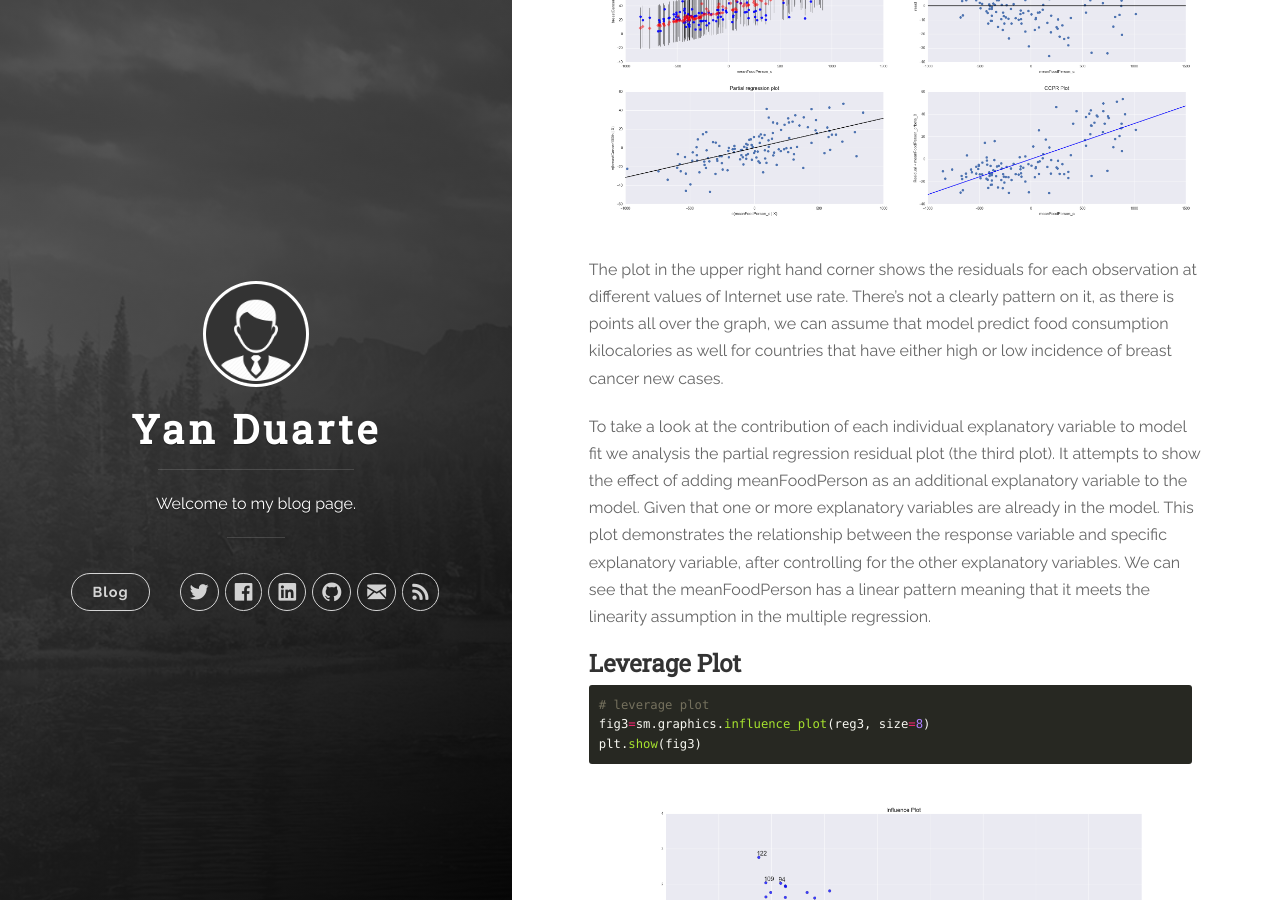
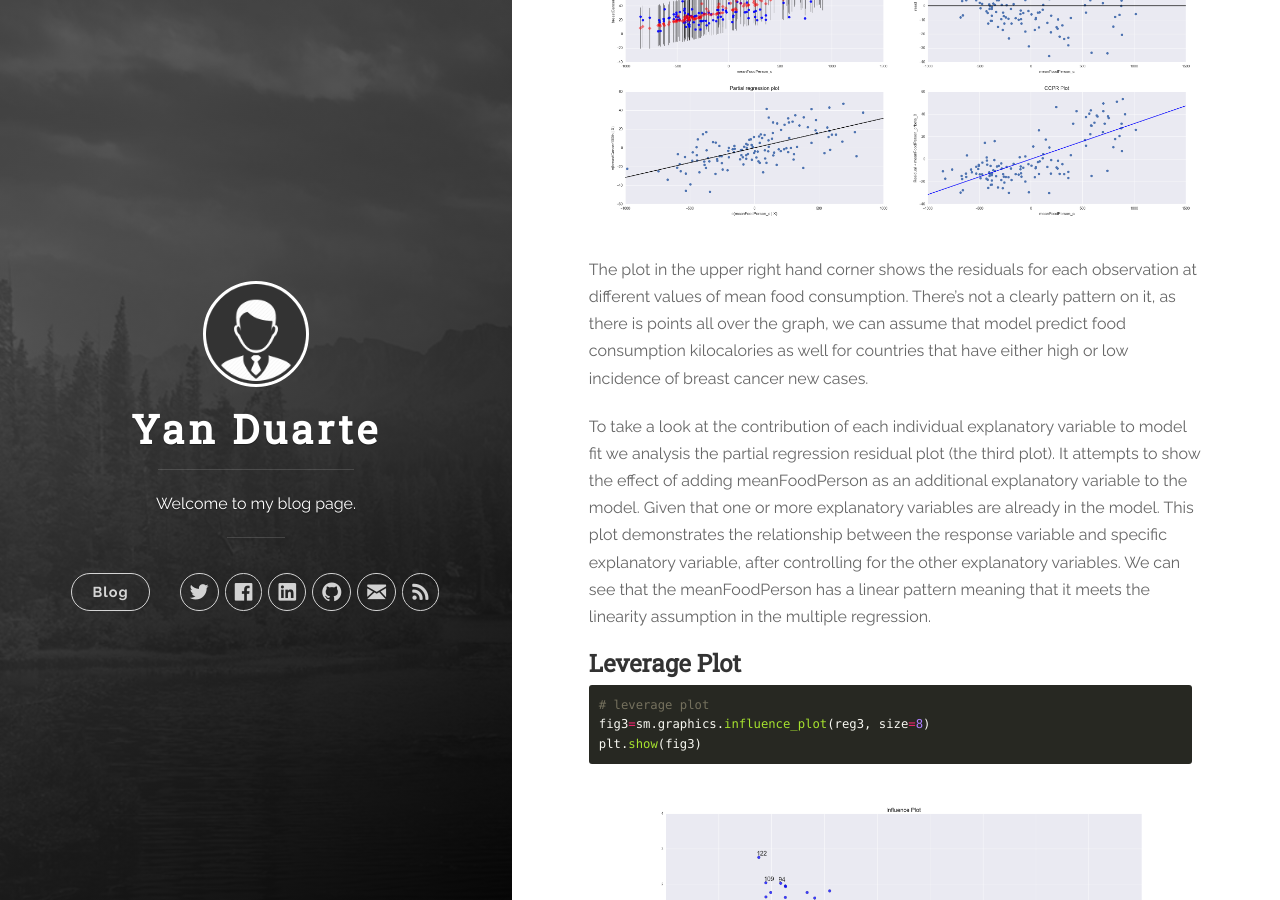
Before and after one commit to yan-duarte/yan-duarte.github.io, a Jekyll site: the page built from _posts/2016-09-12-RMP-Assignment3.md, in a window 1280 px wide and 900 px high, scrolled down 9314 px. Built offline with Jekyll 4.4.1, drawn with Linux system fonts in a browser that asks for light colours; nearby versions of some CDN libraries.

Commit message:
Updated 2016-09-12-RMP-Assignment3.md

```diff
--- a/_posts/2016-09-12-RMP-Assignment3.md
+++ b/_posts/2016-09-12-RMP-Assignment3.md
@@ -300,7 +300,7 @@ plt.show(fig2)
 
 ![Figure 4]({{site.baseurl}}/yan-duarte.github.io/images/rmp-assignments/rmp-ass3-fig4.png)
 
-The plot in the upper right hand corner shows the residuals for each observation at different values of Internet use rate. There's not a clearly pattern on it, as there is points all over the graph, we can assume that model predict food consumption kilocalories as well for countries that have either high or low incidence of breast cancer new cases.
+The plot in the upper right hand corner shows the residuals for each observation at different values of mean food consumption. There's not a clearly pattern on it, as there is points all over the graph, we can assume that model predict food consumption kilocalories as well for countries that have either high or low incidence of breast cancer new cases.
 
 To take a look at the contribution of each individual explanatory variable to model fit we analysis the partial regression residual plot (the third plot). It attempts to show the effect of adding meanFoodPerson as an additional explanatory variable to the model. Given that one or more explanatory variables are already in the model. This plot demonstrates the relationship between the response variable and specific explanatory variable, after controlling for the other explanatory variables. We can see that the meanFoodPerson has a linear pattern meaning that it meets the linearity assumption in the multiple regression.
 
```
